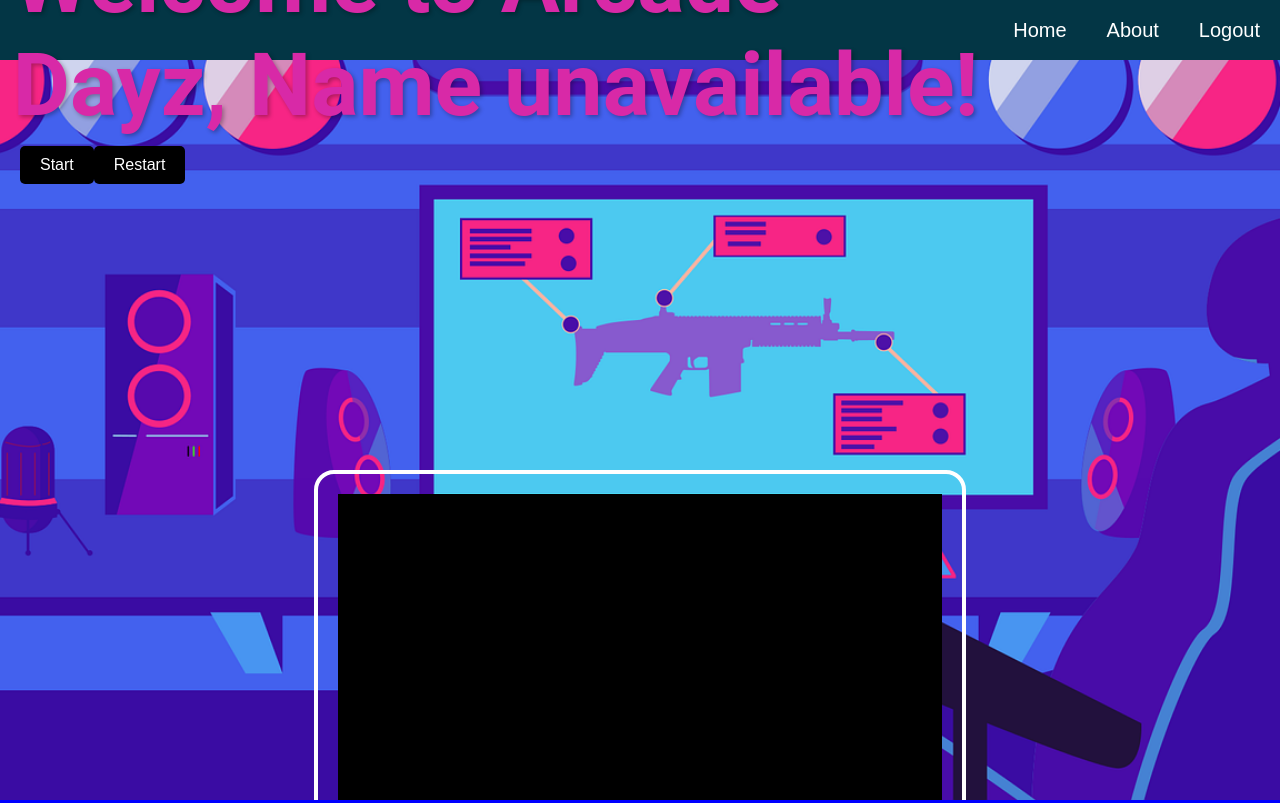
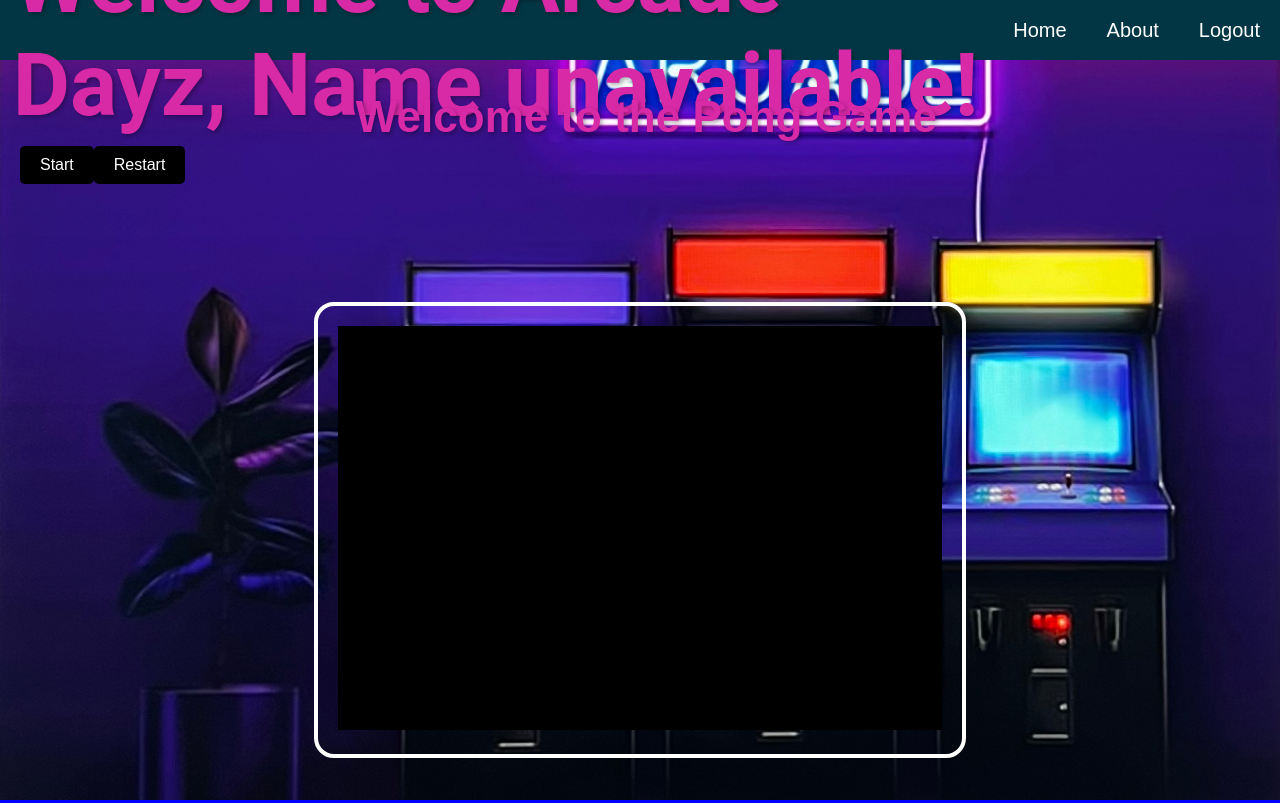
Before and after one commit to WeCanCodeIT/arcade-dayz-team-super-awesome, a React (Create React App) app in the folder Frontend/: page /PongGame in a window 1280 px wide. Built offline with nearby package versions, Linux system fonts and the light colour scheme.

Commit message:
fixed pong css styling, and added profile info

```diff
--- a/Frontend/src/components/GameCanvas.jsx
+++ b/Frontend/src/components/GameCanvas.jsx
@@ -116,7 +116,7 @@ const GameCanvas = ({ updateScore }) => {
 
       if (player1Scored) {
         setScores((currentScores) => {
-          const newScore = currentScores.player1 += 20;
+          const newScore = currentScores.player1 + 20;
           return {
             ...currentScores,
             player1: newScore > 100 ? 100 : newScore,
@@ -176,6 +176,13 @@ const GameCanvas = ({ updateScore }) => {
     setGameRunning(false);
   };
 
+  useEffect(() => {
+    document.body.classList.add("pong-game");
+    return () => {
+      document.body.classList.remove("pong-game");
+    };
+  }, []);
+
   return (
     <div className="pong-game-page">
       <canvas ref={canvasRef} width={600} height={400} />
--- a/Frontend/src/pages/AboutPage.jsx
+++ b/Frontend/src/pages/AboutPage.jsx
@@ -12,15 +12,16 @@ function AboutPage() {
       imageUrl: profile,
       github: "https://github.com/bpalmiero85",
       linkedin: "",
-      backgroundColor: "#e16577" // Example background color for the first profile
+      backgroundColor: "#e16577", // Example background color for the first profile
     },
     {
       name: "Kanaka M",
-      description: "more ipsum",
-      imageUrl: profile,
-      github: "https://github.com/kanakam",
-      linkedin: "",
-      backgroundColor: "#4CAF50" // Example background color for the second profile
+      description:
+        "As a passionate Junior Full Stack Developer and devoted mom, I bring a unique perspective to my work. Proficient in Java, Spring Framework, JPA, HTML, CSS, JavaScript, React, TypeScript, and Tailwind CSS, I specialize in creating dynamic and user-friendly applications. My experience in Test-Driven Development, Agile methodologies, and Git/GitHub ensures the delivery of high-quality code. With a solid foundation in OOP, MVC architecture, and algorithms, I thrive on solving complex challenges. My role as a mom has taught me resilience, time management, and empathy, which I integrate into my tech career to foster collaboration, adaptability, and creativity. I am enthusiastic about applying my skills and diverse experiences to drive innovation in the tech industry.",
+      imageUrl: "/pages/ProfileImage/kanakas-profile-picture.jpg",
+      github: "https://github.com/kanaka19",
+      linkedin: "https://www.linkedin.com/in/kanaka-meier-b431a2129/",
+      backgroundColor: "#4CAF50", // Example background color for the second profile
     },
     {
       name: "Chan Lee",
@@ -29,8 +30,8 @@ function AboutPage() {
       imageUrl: profile,
       github: "https://github.com/Amritlee",
       linkedin: "",
-      backgroundColor: "#2196F3" // Example background color for the third profile
-    }
+      backgroundColor: "#2196F3", // Example background color for the third profile
+    },
   ];
 
   return (
@@ -83,7 +84,7 @@ function AboutPage() {
                   <path
                     fill="#0077B5"
                     d="M22.23 0H1.77C.792 0 0 .775 0 1.729v20.543C0 23.224.792 24 1.77 24h20.46C23.208 24 24 23.224 24 22.272V1.729C24 .775 23.208 0 22.23 0zM7.06 20.452H3.56V9.048h3.5v11.404zm-1.75-13.05c-1.116 0-2.021-.908-2.021-2.026a2.02 2.02 0 1 1 4.042 0c0 1.117-.905 2.026-2.021 2.026zM20.452 20.452h-3.5v-5.604c0-1.338-.027-3.062-1.866-3.062-1.867 0-2.153 1.458-2.153 2.964v5.702h-3.5V9.048h3.36v1.557h.048c.467-.885 1.605-1.818 3.306-1.818 3.54 0 4.192 2.33 4.192 5.361v6.304z"
-                />
+                  />
                 </svg>
               </a>
             </div>
--- a/Frontend/src/pages/pong-game.css
+++ b/Frontend/src/pages/pong-game.css
@@ -1,10 +1,14 @@
-
+.pong-game {
+  background-size: cover;
+  background-image: url("/public/arcade-pong1.jpg");
+  z-index: -1;
+}
 body {
   margin: 0;
   padding: 0;
   font-family: "Bungee Hairline", cursive;
-  height: 100%;
-  width: 100%;
+  height: 100vh;
+  width: 100vh;
   background-image: url("/public/arcade-pong1.jpg");
   background-size: cover;
   background-repeat: no-repeat;
@@ -146,7 +150,7 @@ canvas {
   display: flex;
   align-items: center;
   justify-content: space-between;
-  margin-bottom: 450px;
+  margin-bottom: 115px;
 }
 
 .player-border {
```
Also changed, not shown: Frontend/src/pages/ProfileImage/kanakas-profile-picture.JPG (added), 1 other file (tests, documents, lock files or other folders).
